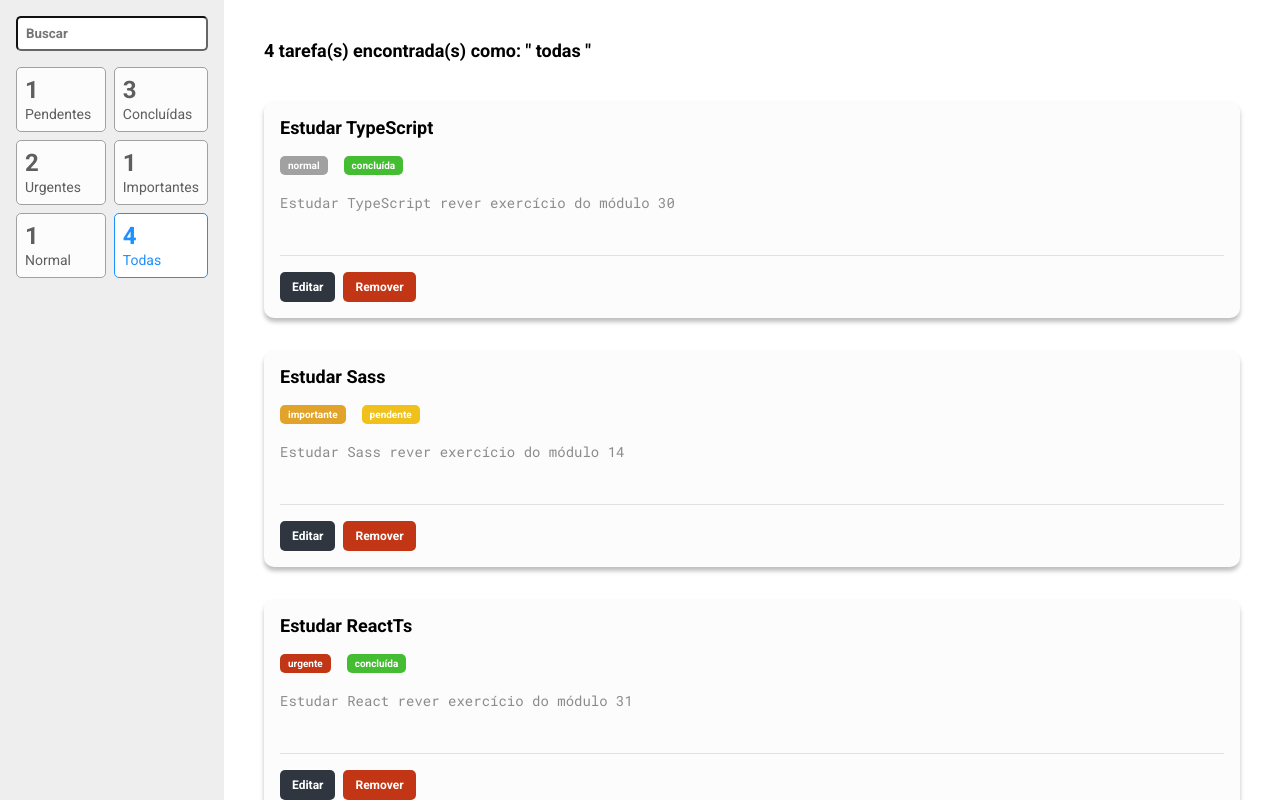
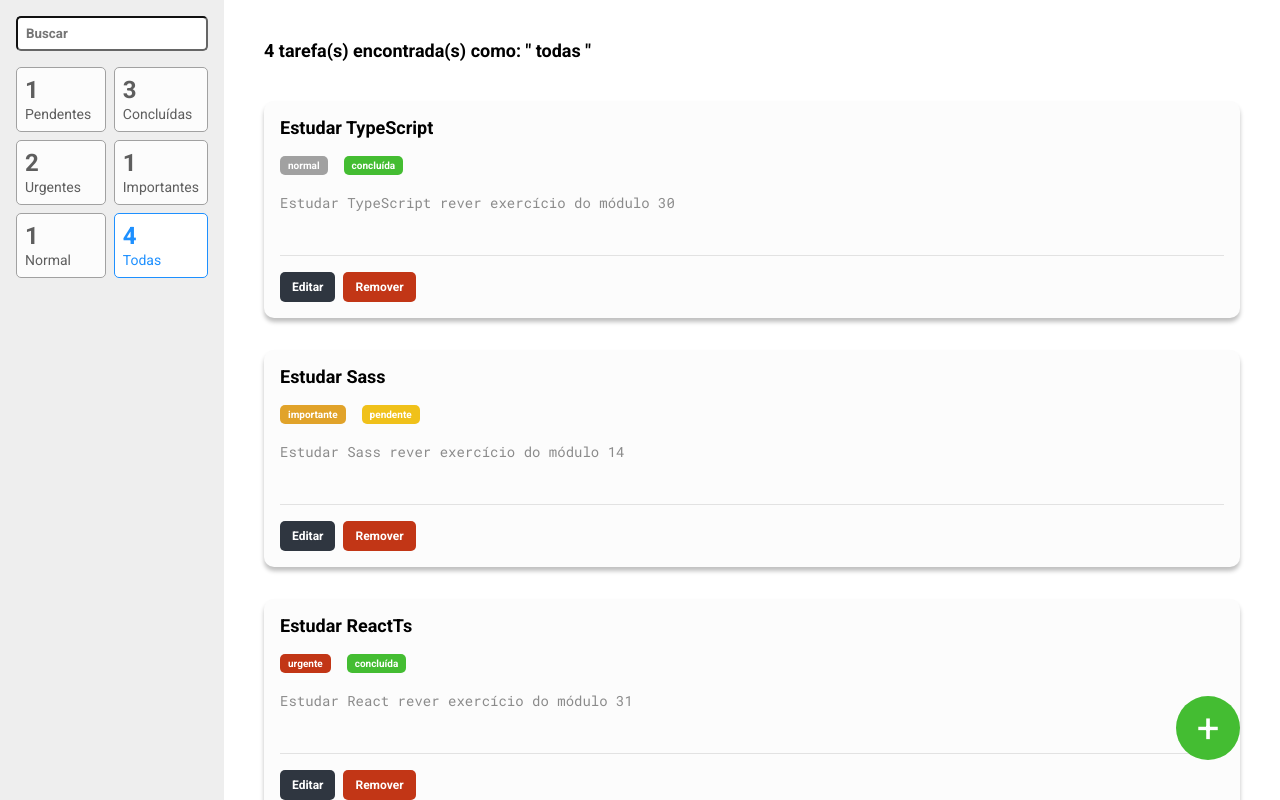
Before and after one commit to LucasDev9645/Projeto_To-do_List, a React (Vite) app: page / in a window 1280 px wide. Built offline with nearby package versions, Linux system fonts and the light colour scheme.

Commit message:
Creating routes and add task button

```diff
--- a/src/App.tsx
+++ b/src/App.tsx
@@ -1,18 +1,33 @@
 import { Provider } from "react-redux";
-import SideBar from "./components/SideBar";
-import TodoList from "./components/TodoList";
+import { createBrowserRouter, RouterProvider } from "react-router-dom";
 
 import store from "./Store";
+import Home from "./pages/Home";
+import Register from "./pages/Register";
 
 import GlobalStyle, { Container } from "./styles/styles";
+
+const rotas = createBrowserRouter([
+  {
+    path: "/",
+    element: (
+      <>
+        <Home />
+      </>
+    ),
+  },
+  {
+    path: "/novo",
+    element: <Register />,
+  },
+]);
 
 const App = () => {
   return (
     <Provider store={store}>
       <GlobalStyle />
       <Container>
-        <SideBar />
-        <TodoList />
+        <RouterProvider router={rotas} />
       </Container>
     </Provider>
   );
--- /dev/null
+++ b/src/components/AddButton/index.tsx
@@ -0,0 +1,7 @@
+import { Circle } from "./styles";
+
+const AddButton = () => {
+  return <Circle to="/novo">+</Circle>;
+};
+
+export default AddButton;
--- /dev/null
+++ b/src/components/AddButton/styles.ts
@@ -0,0 +1,18 @@
+import { Link } from "react-router-dom";
+
+import styled from "styled-components";
+
+export const Circle = styled(Link)`
+  width: 4rem;
+  height: 4rem;
+  background-color: var(--color-green-500);
+  color: var(--color-white);
+  position: fixed;
+  bottom: 2.5rem;
+  right: 2.5rem;
+  border-radius: 50%;
+  display: flex;
+  justify-content: center;
+  align-items: center;
+  font-size: 2.5rem;
+`;
--- /dev/null
+++ b/src/pages/Home/index.tsx
@@ -0,0 +1,15 @@
+import AddButton from "../../components/AddButton";
+import SideBar from "../../components/SideBar";
+import TodoList from "../../components/TodoList";
+
+const Home = () => {
+  return (
+    <>
+      <SideBar />
+      <TodoList />
+      <AddButton />
+    </>
+  );
+};
+
+export default Home;
--- /dev/null
+++ b/src/pages/Register/index.tsx
@@ -0,0 +1,5 @@
+const Register = () => {
+  return <div>Register</div>;
+};
+
+export default Register;
--- a/src/styles/styles.ts
+++ b/src/styles/styles.ts
@@ -29,6 +29,7 @@ const GlobalStyle = createGlobalStyle`
   box-sizing:border-box;
   font-family: Roboto, sans-serif ;
   list-style:none;
+  text-decoration:none;
   }
 `;
 
```
